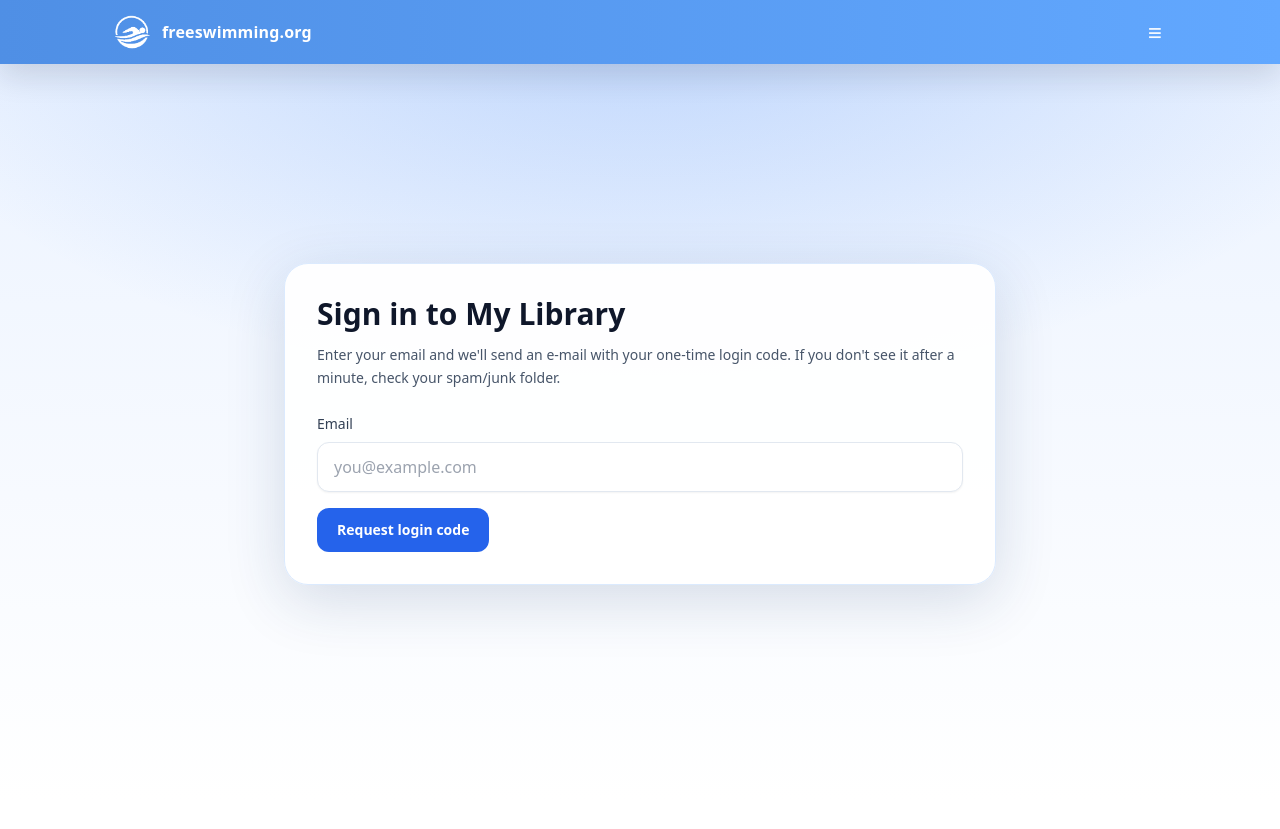
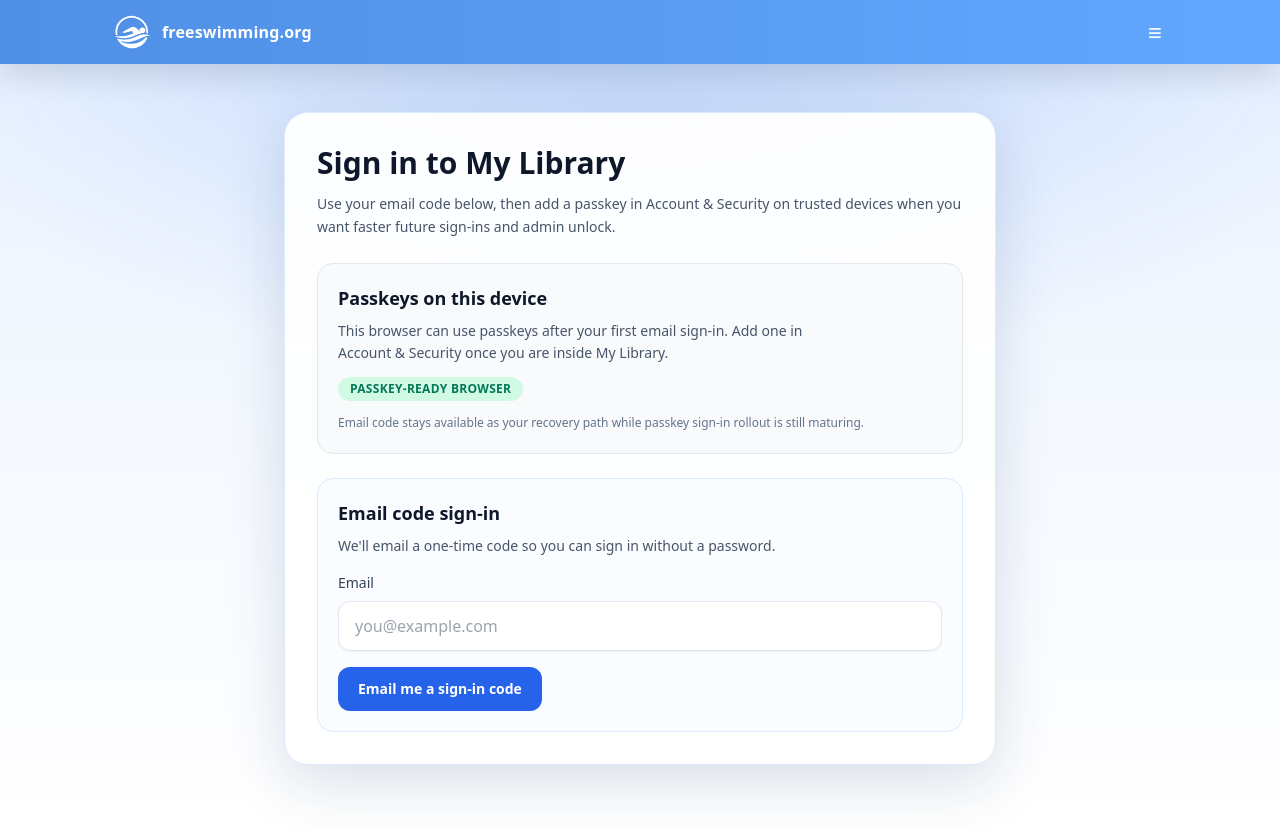
Before and after one commit to stianvikra/freeswimming, a Next.js app: page /auth/sign-in in a window 1280 px wide. Before the commit the page ends 800 px from the top, so only its background shows below. Built offline with nearby package versions, Linux system fonts and the light colour scheme; no server answers.

Commit message:
feat(auth): make sign-in passkey-aware (#322)

```diff
--- a/app/auth/sign-in/page.tsx
+++ b/app/auth/sign-in/page.tsx
@@ -1,5 +1,6 @@
 import type { Metadata } from "next";
 import { redirect } from "next/navigation";
+import AuthPasskeyReadinessCard from "@/components/auth/AuthPasskeyReadinessCard";
 import AuthRequestStatus from "@/components/auth/AuthRequestStatus";
 import AuthResendButton from "@/components/auth/AuthResendButton";
 import AuthSubmitButton from "@/components/auth/AuthSubmitButton";
@@ -16,7 +17,8 @@ type Props = {
 
 export const metadata: Metadata = {
   title: "Sign In",
-  description: "Sign in with a one-time login code to access My Library.",
+  description:
+    "Sign in with your email code, then add a passkey on supported devices for faster future access to My Library.",
 };
 
 export default async function SignInPage({ searchParams }: Props) {
@@ -45,14 +47,27 @@ export default async function SignInPage({ searchParams }: Props) {
         <div className="w-full rounded-3xl border border-blue-100 bg-white/95 p-8 shadow-[0_16px_60px_rgba(24,58,107,0.16)]">
           <h1 className="text-3xl font-bold text-slate-900">Sign in to My Library</h1>
           <p className="mt-3 text-sm leading-relaxed text-slate-600">
-            Enter your email and we&apos;ll send an e-mail with your one-time login code. If you
-            don&apos;t see it after a minute, check your spam/junk folder.
+            Use your email code below, then add a passkey in Account & Security on trusted devices
+            when you want faster future sign-ins and admin unlock.
           </p>
 
+          <AuthPasskeyReadinessCard sent={sent} />
           <AuthRequestStatus sent={sent} error={error} cooldownUntilMs={cooldownUntil} />
 
+          <section className="mt-6 rounded-2xl border border-blue-100 bg-blue-50/35 p-5">
+            <div>
+              <h2 className="text-lg font-semibold text-slate-900">
+                {tokenMode ? "Enter sign-in code" : "Email code sign-in"}
+              </h2>
+              <p className="mt-2 text-sm leading-relaxed text-slate-600">
+                {tokenMode
+                  ? "Use the code from your email to continue into My Library."
+                  : "We'll email a one-time code so you can sign in without a password."}
+              </p>
+            </div>
+
             {tokenMode ? (
-            <div className="mt-6 space-y-4">
+              <div className="mt-4 space-y-4">
                 <form action={verifySignInCode} className="space-y-4">
                   <input type="hidden" name="next" value={nextPath} />
                   <div>
@@ -75,7 +90,10 @@ export default async function SignInPage({ searchParams }: Props) {
                   </div>
                   <div className="grid gap-3 sm:grid-cols-[1fr_auto] sm:items-end">
                     <div>
-                    <label htmlFor="code" className="mb-2 block text-sm font-medium text-slate-700">
+                      <label
+                        htmlFor="code"
+                        className="mb-2 block text-sm font-medium text-slate-700"
+                      >
                         Sign-in code
                       </label>
                       <input
@@ -91,7 +109,7 @@ export default async function SignInPage({ searchParams }: Props) {
                       />
                     </div>
                     <AuthSubmitButton
-                    idleLabel="Sign in with code"
+                      idleLabel="Continue with code"
                       pendingLabel="Signing in..."
                       testId="auth-submit-code"
                       className="inline-flex h-11 items-center justify-center rounded-xl bg-blue-600 px-5 text-sm font-semibold text-white transition hover:bg-blue-500 active:bg-blue-700"
@@ -107,7 +125,7 @@ export default async function SignInPage({ searchParams }: Props) {
                 </form>
               </div>
             ) : (
-            <form action={requestMagicLink} className="mt-6 space-y-4">
+              <form action={requestMagicLink} className="mt-4 space-y-4">
                 <input type="hidden" name="next" value={nextPath} />
                 <div>
                   <label htmlFor="email" className="mb-2 block text-sm font-medium text-slate-700">
@@ -125,13 +143,14 @@ export default async function SignInPage({ searchParams }: Props) {
                   />
                 </div>
                 <AuthSubmitButton
-                idleLabel="Request login code"
-                pendingLabel="Requesting login code..."
+                  idleLabel="Email me a sign-in code"
+                  pendingLabel="Sending sign-in code..."
                   testId="auth-submit-request"
                   className="inline-flex h-11 items-center justify-center rounded-xl bg-blue-600 px-5 text-sm font-semibold text-white transition hover:bg-blue-500 active:bg-blue-700"
                 />
               </form>
             )}
+          </section>
         </div>
       </section>
     </SiteChrome>
--- /dev/null
+++ b/components/auth/AuthPasskeyReadinessCard.tsx
@@ -0,0 +1,54 @@
+"use client";
+
+import { useSyncExternalStore } from "react";
+import { getBrowserPasskeySupport } from "@/lib/auth/passkeys";
+
+type Props = {
+  sent: boolean;
+};
+
+export default function AuthPasskeyReadinessCard({ sent }: Props) {
+  const support = useSyncExternalStore(
+    () => () => {},
+    getBrowserPasskeySupport,
+    () => ({
+      supported: false,
+      detail: "Checking whether this browser can use passkeys.",
+    })
+  );
+
+  const message = support.supported
+    ? sent
+      ? "Finish this sign-in, then add a passkey in Account & Security so trusted devices can use Touch ID, Face ID, fingerprint, Windows Hello, or the unlock method your platform chooses."
+      : "This browser can use passkeys after your first email sign-in. Add one in Account & Security once you are inside My Library."
+    : support.detail;
+
+  return (
+    <section
+      data-testid="auth-passkey-readiness"
+      className="mt-6 rounded-2xl border border-slate-200 bg-slate-50/85 p-5"
+      aria-labelledby="auth-passkey-readiness-title"
+    >
+      <div className="flex flex-wrap items-start justify-between gap-3">
+        <div>
+          <h2 id="auth-passkey-readiness-title" className="text-lg font-semibold text-slate-900">
+            Passkeys on this device
+          </h2>
+          <p className="mt-2 max-w-[64ch] text-sm leading-relaxed text-slate-600">{message}</p>
+        </div>
+        <span
+          className={[
+            "rounded-full px-3 py-1 text-xs font-semibold uppercase tracking-wide",
+            support.supported ? "bg-emerald-100 text-emerald-700" : "bg-slate-200 text-slate-700",
+          ].join(" ")}
+        >
+          {support.supported ? "Passkey-ready browser" : "Email code only here"}
+        </span>
+      </div>
+      <p className="mt-3 text-xs leading-relaxed text-slate-500">
+        Email code stays available as your recovery path while passkey sign-in rollout is still
+        maturing.
+      </p>
+    </section>
+  );
+}
--- a/components/auth/AuthRequestStatus.tsx
+++ b/components/auth/AuthRequestStatus.tsx
@@ -58,7 +58,7 @@ export default function AuthRequestStatus({ sent, error, cooldownUntilMs }: Prop
         ? formatLoginCodeCooldownMessageFromSeconds(remainingSeconds)
         : "You can request a new login code now."
       : state === "sent"
-        ? "Sign-in email sent. Enter the code below. If you don't see it, check your spam/junk folder."
+        ? "Sign-in code sent. Enter it below. If you don't see it, check your spam/junk folder."
         : error;
 
   const style = STYLE_BY_STATE[state];
--- a/lib/auth/passkeys.ts
+++ b/lib/auth/passkeys.ts
@@ -28,6 +28,26 @@ type BrowserPasskeySupport = {
   detail: string;
 };
 
+const PASSKEY_SERVER_ONLY_SUPPORT: BrowserPasskeySupport = {
+  supported: false,
+  detail: "Passkeys can only be checked in a browser session.",
+};
+
+const PASSKEY_INSECURE_CONTEXT_SUPPORT: BrowserPasskeySupport = {
+  supported: false,
+  detail: "Passkeys require a secure browser context.",
+};
+
+const PASSKEY_BROWSER_UNSUPPORTED_SUPPORT: BrowserPasskeySupport = {
+  supported: false,
+  detail: "This browser does not expose WebAuthn/passkey support.",
+};
+
+const PASSKEY_BROWSER_SUPPORTED_SUPPORT: BrowserPasskeySupport = {
+  supported: true,
+  detail: "This browser can attempt passkey setup and verification.",
+};
+
 type FactorRow = {
   id: string;
   factor_type?: string | null;
@@ -39,30 +59,18 @@ type FactorRow = {
 
 export function getBrowserPasskeySupport(): BrowserPasskeySupport {
   if (typeof window === "undefined") {
-    return {
-      supported: false,
-      detail: "Passkeys can only be checked in a browser session.",
-    };
+    return PASSKEY_SERVER_ONLY_SUPPORT;
   }
 
   if (!window.isSecureContext) {
-    return {
-      supported: false,
-      detail: "Passkeys require a secure browser context.",
-    };
+    return PASSKEY_INSECURE_CONTEXT_SUPPORT;
   }
 
   if (typeof window.PublicKeyCredential === "undefined") {
-    return {
-      supported: false,
-      detail: "This browser does not expose WebAuthn/passkey support.",
-    };
+    return PASSKEY_BROWSER_UNSUPPORTED_SUPPORT;
   }
 
-  return {
-    supported: true,
-    detail: "This browser can attempt passkey setup and verification.",
-  };
+  return PASSKEY_BROWSER_SUPPORTED_SUPPORT;
 }
 
 export function buildDefaultPasskeyFriendlyName(): string {
```
Also changed, not shown: 3 other files (tests, documents, lock files or other folders). Lines whose indentation alone changed are shown as unchanged.
